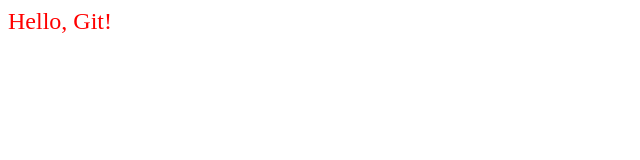
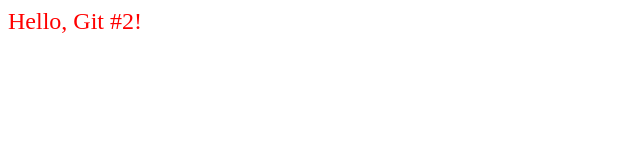
Before and after one commit to a-rusin/first-project, a plain HTML site: page index.html in a window 1280 px wide. Shown: the full height of the page, 0-640 px from the left. Drawn offline with Linux system fonts and the light colour scheme.

Commit message:
second commit

```diff
--- a/index.html
+++ b/index.html
@@ -9,7 +9,7 @@
 </head>
 <body>
 
-    <div class="hello">Hello, Git!</div>
+    <div class="hello">Hello, Git #2!</div>
 
     <script src="js/script.js"></script>
 
```
